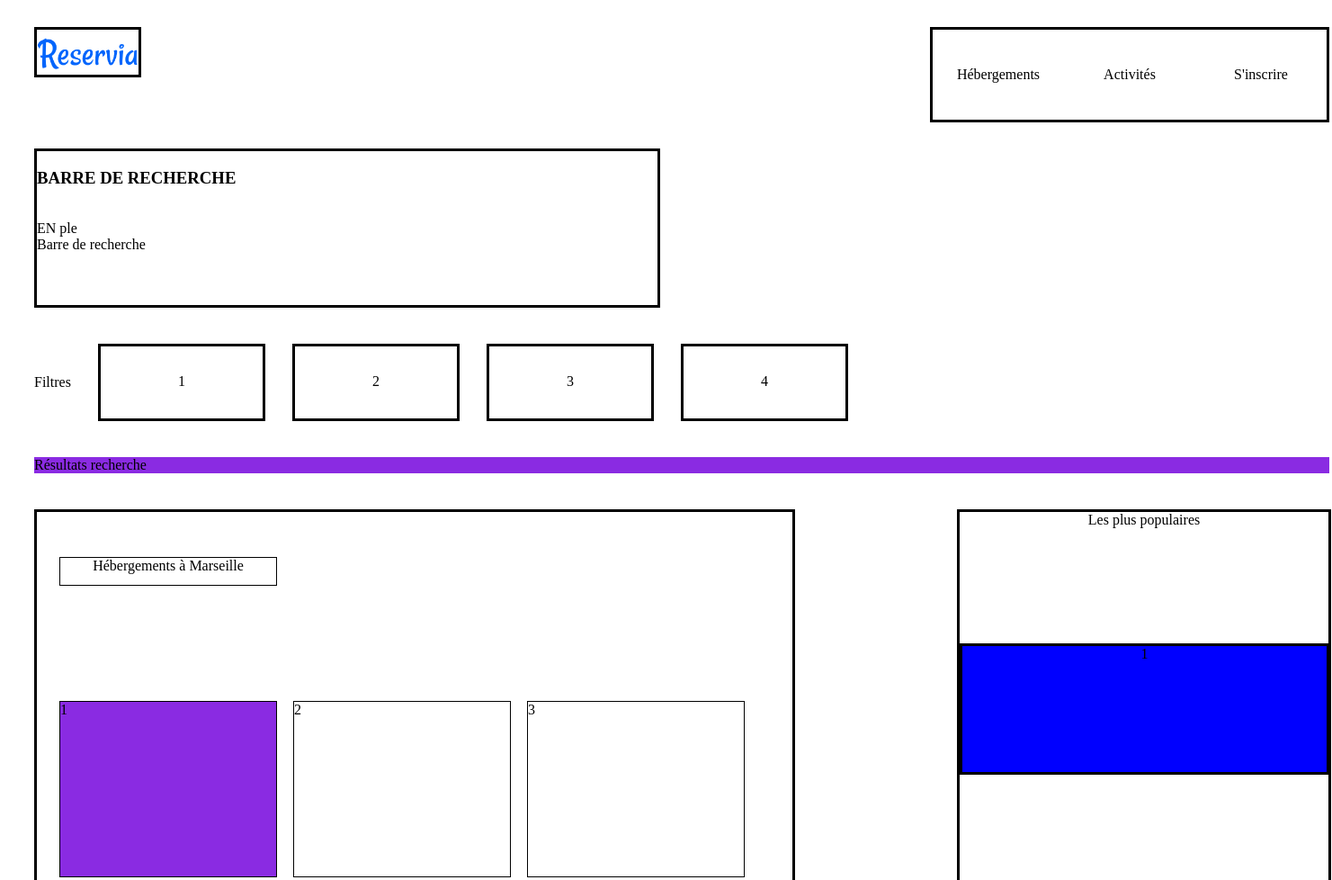
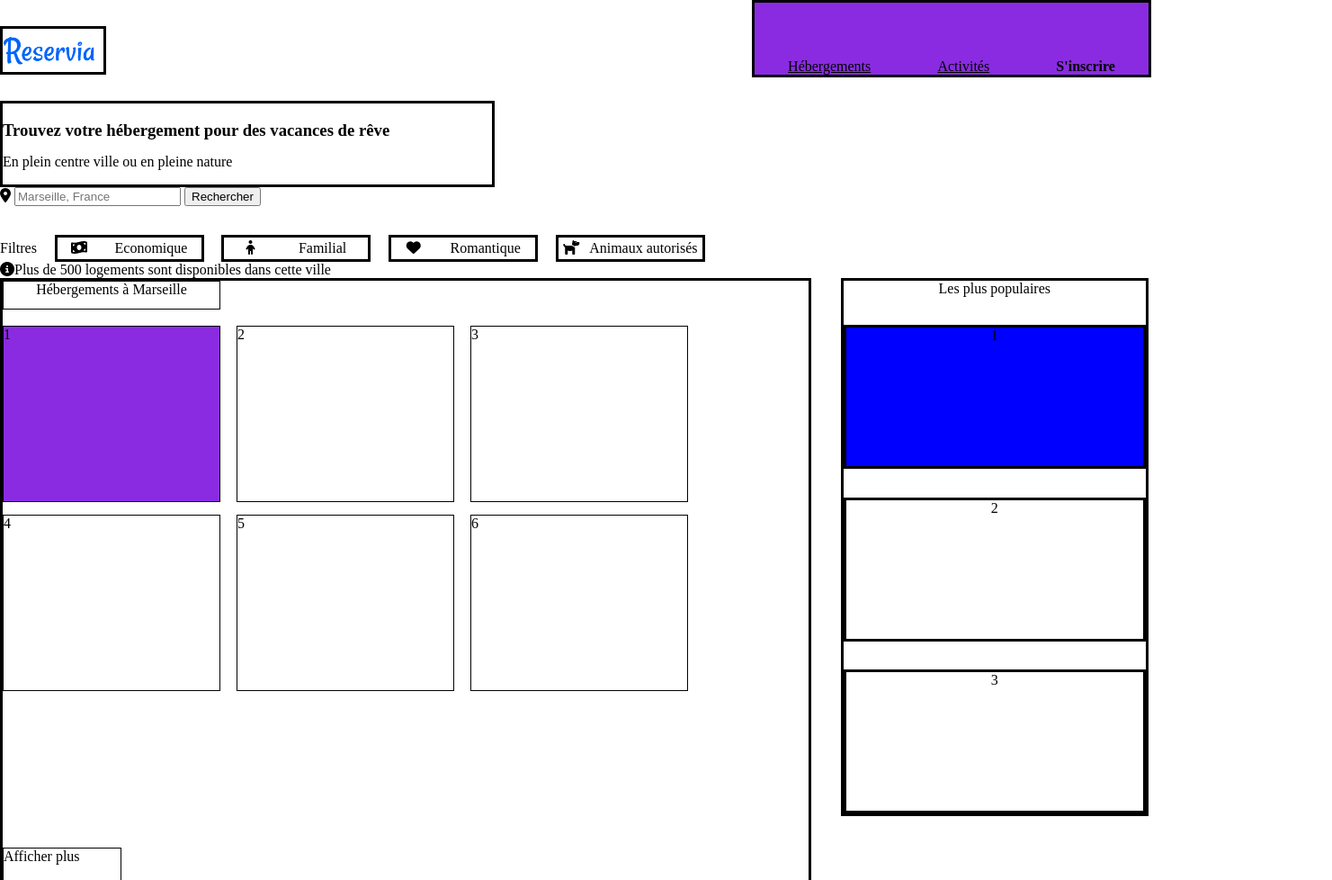
Before and after one commit to Amal-Igor/Benmohamed_2_30042021, a plain HTML site: page p2-template.html in a window 1280 px wide. Shown: the top 978 px of the page at 90% size, 1481 px wide, since content can reach past the window. Drawn offline with Linux system fonts and the light colour scheme; a web font is replaced by a local one.

Commit message:
navbar header

```diff
--- a/p2-template.css
+++ b/p2-template.css
@@ -1,69 +1,107 @@
-*{
-    width: 1440px;
+@font-face{
+    font-family: 'raleway';
+    src:url(Raleway/Raleway-VariableFont_wght.ttf);
+}
+
+a{
+    color: inherit;
+}
+
+body{
+    max-width: 1440px;
+    text-decoration:none;
+    font-family: 'raleway';
+    margin: auto;
+
 
 }
 
 header{
-    height: 105px;
+    height: 7em;
     display: flex;
     justify-content: space-between;
-    padding: 25 px;
-    margin-left: 30px;
-    margin-right:  50px;
-    margin: 30px;
-
 
 }
 
-.logo{
+.logo-area{
+    display: flex;
+    height: 3em;
+    width: 7em;
+    border-style: solid;
+    align-self: center;
+}
 
-    height: 50px;
-    width: 113px;
-    border-style: solid;
-    align-items: center;
-    text-align: center;
+#logo-png{
+    max-width: 100%;
 }
 
 .navbar{
-    margin-left: 50px;
     width: 438px;
-    height: 100px;
+    height: 5em;
     border-style: solid;
-    align-items: center;
-    text-align: center;
+    background-color: blueviolet;
+    display: flex;
+    margin-left: 30em;
+    flex-wrap: nowrap;
+    align-items: flex-end;
+    align-self: flex-start;
 }
 
+.nav-it{
+    max-width: 100%;
+    margin: 0 auto;
+}
+
+h3{
+    margin-bottom: -1em;
+}
 .researchsection{
     display: flex;
     flex-direction: column;
-    margin-left: 30px;
-    margin-right:  50px;
+    width: max-content;
 
 }
+
 
 .searchbar{
     height: 171px;
     width: 690px;
     margin-bottom: 40px;
+
+}
+
+.searchbar-header{
     border-style: solid;
-
+    width: 34em;
+    display: flex;
+    flex-direction: column;
 }
 
 .searchfilters{
     display: inline-flex;
     align-items: center;
-    text-align: center;
+    justify-content: space-between;
+    width: 49em;
+    margin-top: 1em;
 
 }
 
+.form{
+    display: flex;
+    justify-content: flex-start;
+    width: 20em;
+    margin-bottom: 1em;
+}
+
 .filters{
-    margin-left: 30px;
-    height: 50px;
-    width: 180px;
+    height: 1.5em;
     border-style: solid;
     align-items: center;
     text-align: center;
-    padding-top: 30px;
+    display: flex;
+    justify-content: space-around;
+    width: 10em;
+}
 
 }
 
@@ -88,8 +126,6 @@ header{
     "hosts hosts hosts hosts asidepopular asidepopular" ;
     height: 645px;
     justify-content: space-between;
-    margin-left: 30px;
-    margin-right:  50px;
     margin-bottom: 40px;
     grid-area: "hosts";
 
@@ -101,17 +137,17 @@ header{
     grid-gap: 10px;
     grid-template-columns: 250px 250px 250px;
     grid-template-rows: 200px 200px 200px 200px;
-    width: 840px;
+    width: 56em;
     border-style: solid;
     align-content: center;
-    justify-content: center;
+    justify-content: flex-start;
     margin-bottom: 30px;
 }
 
 .hosts-header{
     width: 240px;
     height: 30px;
-    margin-top: 50px;
+    margin-top: 0em;
     text-align: center;
 }
 .hosts-results > div{
@@ -130,29 +166,26 @@ grid-template-rows: 220px;*/
     flex-direction: column;
     justify-content: space-between;
     text-align: center;
-    width: 410px;
+    width: 21em;
     border-style: solid;
-    margin-left: 180px;
+    margin-left: 2em;
     margin-bottom: 30px;
+    height: 37em;
 }
 
-#popular{
-    border-style: solid;
-
-
-}
 
 #hosts{
     min-width: 0;
     width: 240px;
     height: 194px;
+    margin-top: -10em;
 }
 
 #popular{
-    width: 405px;
-    height: 140px;
+    height: 10em;
     margin-top: 20px;
-
+    border-style: solid;
+    box-sizing: border-box;
 
 }
 
@@ -216,7 +249,6 @@ grid-template-rows: 220px;*/
     display: grid;
     border: 1px solid black;
     margin-top: 200px;
-    margin-left: 30px;
     grid-template-columns: 300px 300px 300px 300px;
     grid-template-rows: 42px 230px 210px;
     grid-gap: 10px;
@@ -277,9 +309,9 @@ footer{
     width: 1046px;
     height: 160px;
     margin-top: 80px;
-    margin-left: 30px;
     display: flex;
     justify-content: space-between;
+    text-align: start;
 
 }
 
@@ -313,7 +345,7 @@ footer{
 }
 
 img{
-    max-width: 100%;
+
 }
 
 .navbar{
--- a/p2-template.html
+++ b/p2-template.html
@@ -4,6 +4,7 @@
     <meta charset="UTF-8">
     <meta http-equiv="X-UA-Compatible" content="IE=edge">
     <meta name="viewport" content="width=device-width, initial-scale=1.0">
+    <script src="https://kit.fontawesome.com/bcab95efac.js" crossorigin="anonymous"></script>
     <title>Document</title>
     <link rel="stylesheet" href="p2-template.css"/>
 </head>
@@ -12,30 +13,36 @@
 <body>
     <!--HEADER-->
     <header>
-        <div class="logo"><img src="images/logo/reservia@3x.png" alt="Logo Reservia"/></div>
+        <div class="logo-area"><img id="logo-png" class="logo-png" src="images/logo/reservia@3x.png" alt="Logo Reservia"/></div>
 
         <div class="navbar">
-            <div id="nav-it" class="hebergements">Hébergements</div>
-            <div id="nav-it" class="activites">Activités</div>
-            <div id="nav-it" class="signup">S'inscrire</div>
+            <div id="hebergements" class="nav-it"><a href="#hosting-all">Hébergements</a></div>
+            <div id="activites" class="nav-it"><a href="#activities">Activités</a></div>
+            <div id="signup" class="nav-it"><a><strong>S'inscrire</strong></a></div>
         </div>
     </header>
 
 
     <!--Search secion-->
         <div class="researchsection">
-            <div class="searchbar"> <h3>BARRE DE RECHERCHE</h3><br/>
-                EN ple
-                <div class="form"> Barre de recherche</div>
-            </div>
-            <div class="searchfilters">Filtres
-                <div class="filters">1</div>
-                <div class="filters">2</div>
-                <div class="filters">3</div>
-                <div class="filters">4</div>
+            <div class="searchbar-header"> <span><h3>Trouvez votre hébergement pour des vacances de rêve</h3><br/></span>
+                <span><p>En plein centre ville ou en pleine nature</p></span></div>
+                <div class="form">
+                    <form>
+                    <span><i class="fas fa-map-marker-alt"></i></span>
+                    <span><input type="search" id="SearchBar" placeholder="Marseille, France"></span>
+                    <span><button>Rechercher</button></span>
+                    </form>
+
+                </div>
+            <div class="searchfilters"><span>Filtres</span>
+                <div class="filters"><span><i class="fas fa-money-bill-wave"></i></span><span>Economique</span></div>
+                <div class="filters"><span><i class="fas fa-child"></i>   </span><span>Familial</span></div>
+                <div class="filters"><span><i class="fas fa-heart"></i></span><span>Romantique</span></div>
+                <div class="filters"><span><i class="fas fa-dog"></i></span><span>Animaux autorisés</span></div>
             </div>
 
-            <div class="searchresults">Résultats recherche</div>
+            <div class="searchresults"><i class="fas fa-info-circle"></i>Plus de 500 logements sont disponibles dans cette ville</div>
 
 
 
@@ -45,7 +52,7 @@
 
     <!--MainHébergements à marseille-->
         <div id="main" class="main">
-            <div class="hosting-all">
+            <div id="hosting-all" class="hosting-all">
                 <!--Hébergements-->
                 <div class="hosts-results">
                     <div class="hosts-header">Hébergements à Marseille</div>
@@ -58,15 +65,15 @@
                     <div class="hosts-footer">Afficher plus</div>
                 </div>
                     <!--Les plus populaires-->
-                <aside class="mostpopular"> Les plus populaires
+                <aside class="mostpopular"> <span>Les plus populaires</span>
                     <div id="popular" class="pop-1">1</div>
                     <div id="popular" class="pop-2">2</div>
                     <div id="popular" class="pop-3">3</div>
                 </aside>
+           </div>
 
-        </div>
     <!--Activités-->
-        <div class="activities">
+        <div id="activities" class="activities">
             <div class="activity-header">Activités à Marseille</div>
 
             <div id="activity" class="act-1">1</div>
```
Also changed, not shown: index.html (+1 -1 lines).
